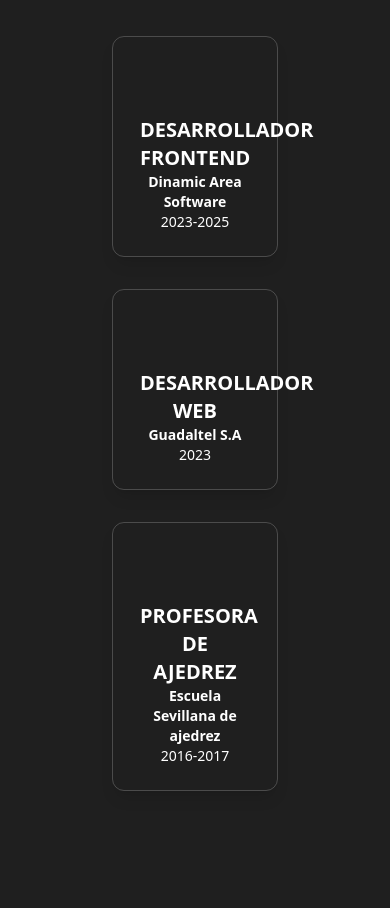
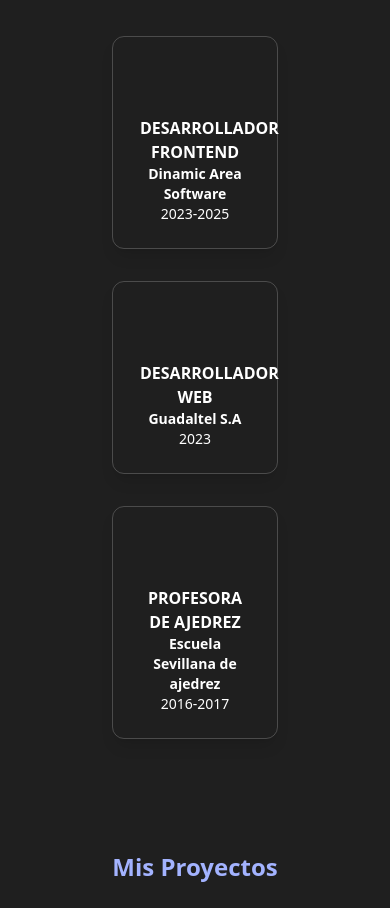
Before and after one commit to devbymar/MyWebsite, a Vue app: page / in a window 390 px wide. Shown: the part 6565-7473 px from the top of the page. Built offline with nearby package versions, Linux system fonts and the light colour scheme; some icons are missing.

Commit message:
cuadrar texto

```diff
--- a/src/components/global/Experience.vue
+++ b/src/components/global/Experience.vue
@@ -12,7 +12,7 @@
 
                     <section class="w-full lg:w-3/4 lg:pl-4 text-center lg:text-left">
                         <header>
-                            <h3 class="text-xl md:text-2xl font-semibold uppercase">{{ item.title }}</h3>
+                            <h3 class="text-lgv md:text-2xl font-semibold uppercase">{{ item.title }}</h3>
                         </header>
                         <p class="text-sm font-semibold md:text-base">{{ item.company }}</p>
                         <p class="text-sm md:text-base">{{ item.duration }}</p>
```
